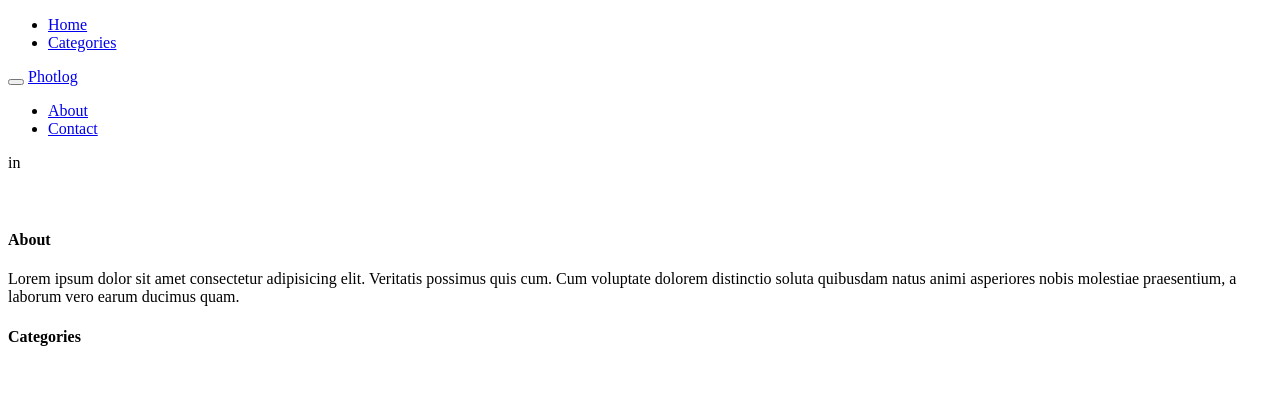
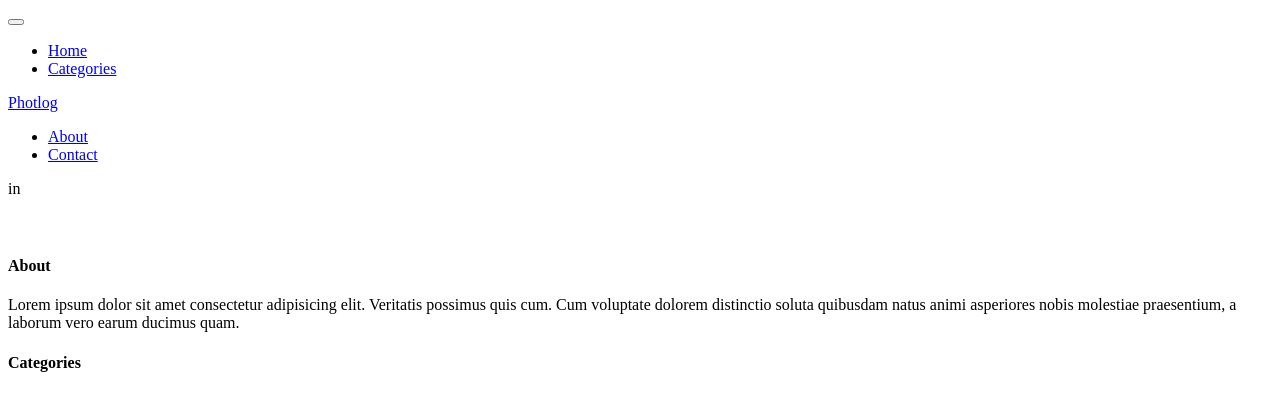
Before and after one commit to bricard-dev/Photlog, a Symfony app: template templates/posts/show.html.twig in a window 1280 px wide. Shown: the top 411 px of the page. Run offline with Twig, Linux system fonts and the light colour scheme; the template is opened without the code that fills it, so the values that code supplies are empty; some libraries are stand-ins or nearby versions.

Commit message:
Organize navbar template

```diff
--- a/templates/layouts/partials/_nav.html.twig
+++ b/templates/layouts/partials/_nav.html.twig
@@ -1,6 +1,9 @@
-<nav class="navbar navbar-expand-sm navbar-light bg-white border-bottom mb-4">
+<nav class="navbar navbar-expand-md navbar-light bg-white border-bottom mb-4">
 	<div class="container">
-        <div class="collapse navbar-collapse">
+		<button class="navbar-toggler order-2 order-md-1" type="button" data-toggle="collapse" data-target=".navbar-collapse" aria-controls="navbar" aria-expanded="false" aria-label="Toggle navigation">
+			<span class="navbar-toggler-icon"></span>
+		</button>
+        <div class="collapse navbar-collapse order-3 order-md-2">
             <ul class="navbar-nav mr-auto">
 				<li class="nav-item {{ app.request.get('_route') == 'app_home' ? 'active' : '' }}">
 					<a class="nav-link" href="{{ path('app_home') }}">Home</a>
@@ -10,11 +13,8 @@
 				</li>
 			</ul>
         </div>
-        <button class="navbar-toggler" type="button" data-toggle="collapse" data-target="#navbar" aria-controls="navbar" aria-expanded="false" aria-label="Toggle navigation">
-			<span class="navbar-toggler-icon"></span>
-		</button>
-		<a class="navbar-brand" href="{{ path('app_home') }}">Photlog</a>
-		<div class="collapse navbar-collapse" id="navbar">
+		<a class="navbar-brand mx-auto order-1 order-md-3" href="{{ path('app_home') }}">Photlog</a>
+		<div class="collapse navbar-collapse order-4 order-md-4">
 			<ul class="navbar-nav ml-auto">
 				<li class="nav-item {{ app.request.get('_route') == '' ? 'active' : '' }}">
 					<a class="nav-link" href="#">About</a>
--- a/templates/posts/index.html.twig
+++ b/templates/posts/index.html.twig
@@ -27,7 +27,7 @@
                                     </a>
                                 </header>
                                 <a href="{{ path('app_post_show', {id: post.id}) }}">
-                                    <img class="card-cm-img" src="{{ post.imageName }}" alt="{{ post.title }}">
+                                    {#<img class="card-cm-img" src="{{ post.imageName }}" alt="{{ post.title }}">#}
                                 </a>
                                 <div class="card-cm-body">
                                     <p class="card-cm-text">
```
